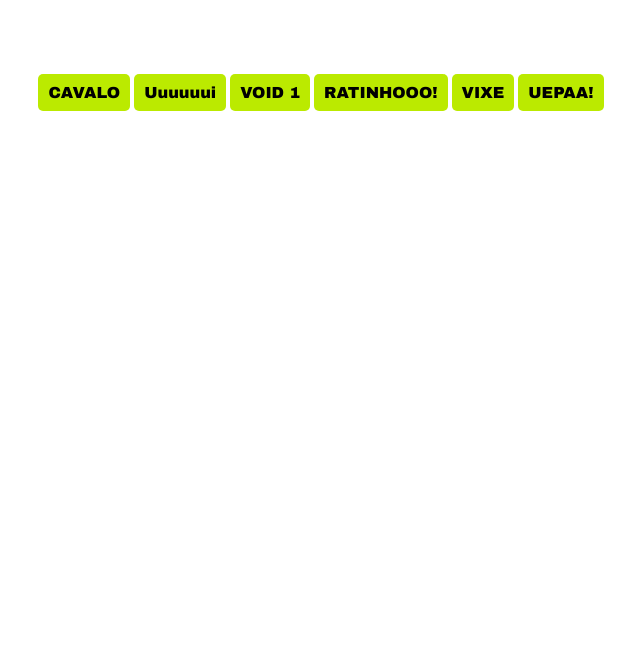
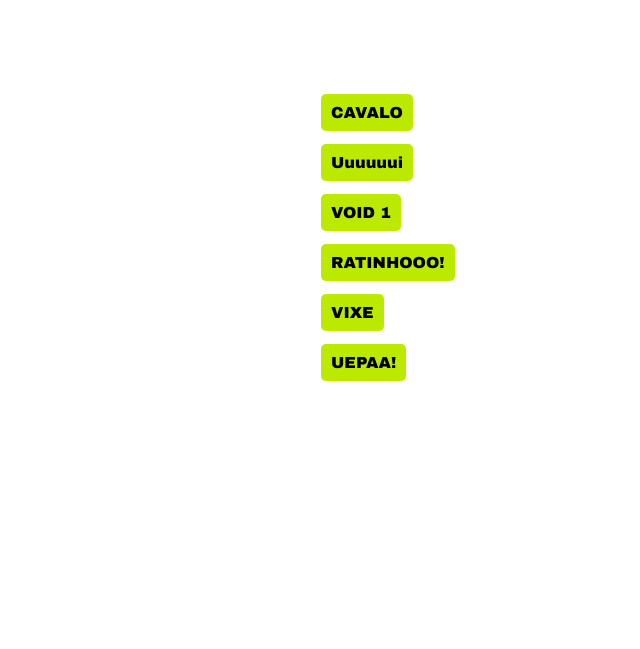
Before and after one commit to maykon117/maykon117.github.io, a plain HTML site: page index.html in a window 1280 px wide. Shown: the part 151-800 px from the top of the page, without its empty margins (319-959 px from the left). Drawn offline with Linux system fonts and the light colour scheme.

Commit message:
Update index.html

```diff
--- a/index.html
+++ b/index.html
@@ -28,12 +28,49 @@
 
      h1{
             margin-top: 100px;
+            margin-left: 100px;
             text-align: center;
             color: #000;
             font-family: "Arial Black",Gadget,sans-serif;
      }
 
+     #a{
 
+        position: absolute;
+        margin-top: 10px;
+
+
+     }
+     #a2{
+
+         position: absolute;
+         margin-top: 60px;
+
+      }
+      #a3{
+
+         position: absolute;
+         margin-top: 110px;
+
+      }
+      #a4{
+
+         position: absolute;
+         margin-top: 160px;
+
+      }
+      #a5{
+
+         position: absolute;
+         margin-top: 210px;
+
+      }
+      #a6{
+
+         position: absolute;
+         margin-top: 260px;
+
+      }
     </style>
     <script>
         var cavalo = new Audio();
@@ -54,12 +91,12 @@
 <body>
     <h1>STREAM DECK</h1>
     <nav>
-        <a href="#" onmousedown="cavalo.play()">CAVALO</a>
-        <a href="#" onmousedown="UUI.play()">Uuuuuui</a>
-        <a href="#" onmousedown="">VOID 1</a>
-        <a href="#" onmousedown="RATINHO.play()">RATINHOOO!</a>
-        <a href="#" onmousedown="VIXE.play()">VIXE</a>
-        <a href="#" onmousedown="UEPA.play()">UEPAA!</a>
+        <a id="a" href="#" onmousedown="cavalo.play()">CAVALO</a>
+        <a id="a2" href="#" onmousedown="UUI.play()">Uuuuuui</a>
+        <a id="a3" href="#" onmousedown="">VOID 1</a>
+        <a id="a4" href="#" onmousedown="RATINHO.play()">RATINHOOO!</a>
+        <a id="a5" href="#" onmousedown="VIXE.play()">VIXE</a>
+        <a id="a6" href="#" onmousedown="UEPA.play()">UEPAA!</a>
     </nav>
 </body>
 </html>
```
